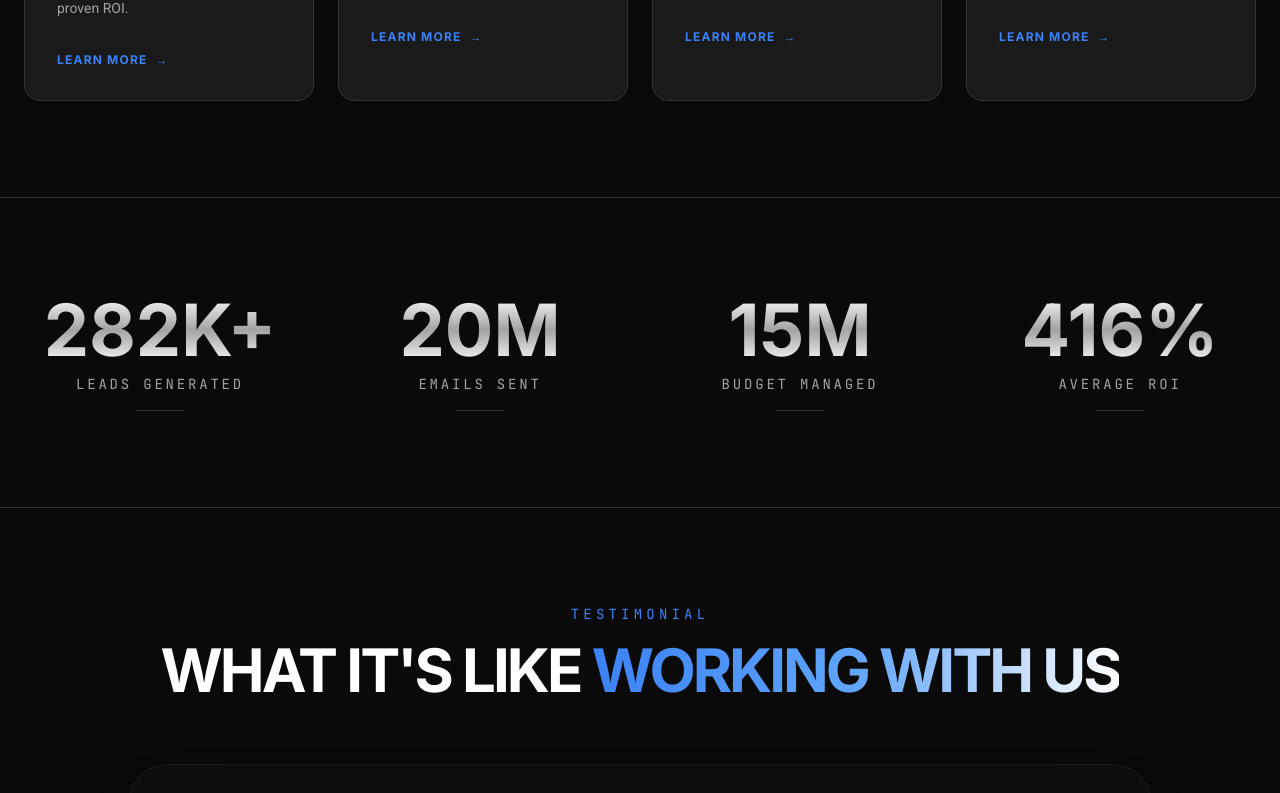
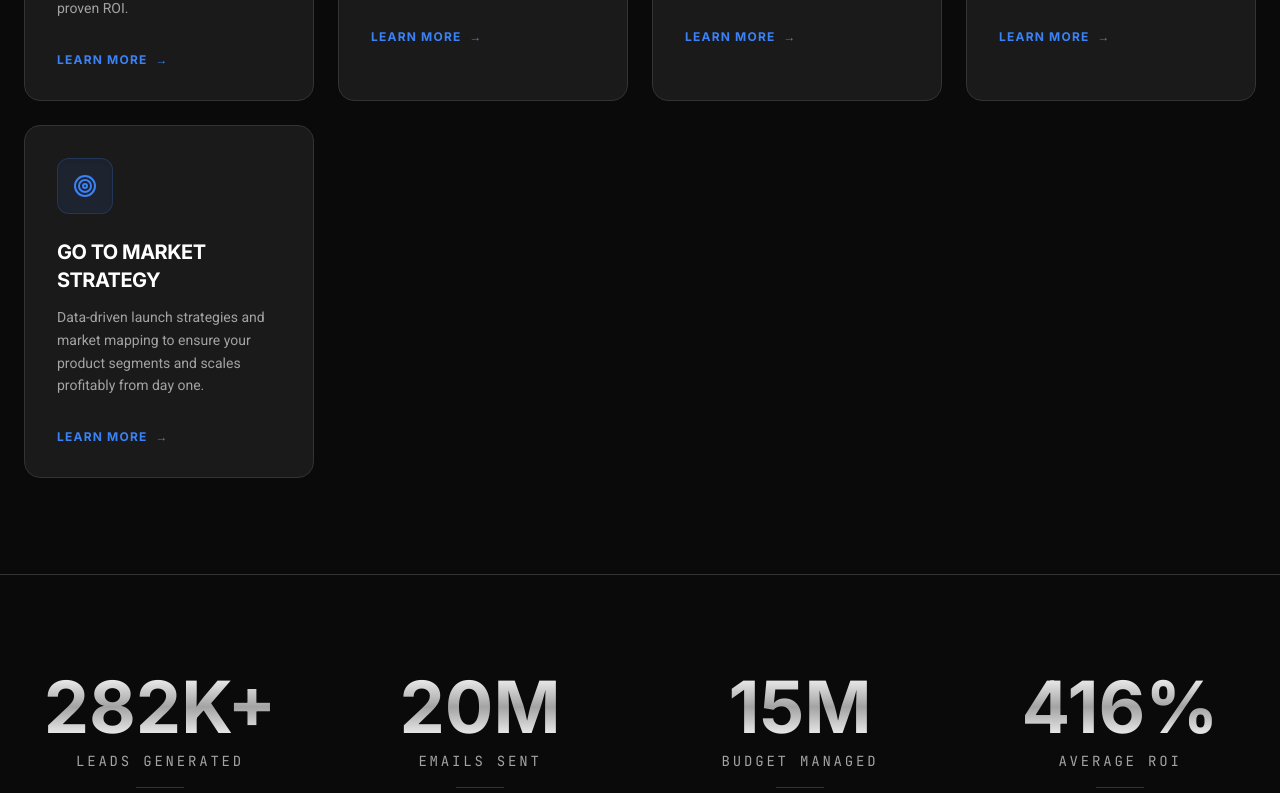
Before and after one commit to jacquesgroen88/jcewebsite, a React (Vite) app: page / in a window 1280 px wide. Shown: the part 1380-2173 px from the top of the page. Built offline with nearby package versions, Linux system fonts and the light colour scheme; grey boxes are pictures that could not be loaded.

Commit message:
feat: add Go To Market Strategy service

```diff
--- a/components/Services.tsx
+++ b/components/Services.tsx
@@ -1,6 +1,6 @@
 
 import React, { useEffect, useRef } from 'react';
-import { TrendingUp, BarChart3, Zap, PenTool } from 'lucide-react';
+import { TrendingUp, BarChart3, Zap, PenTool, Target } from 'lucide-react';
 import { SERVICES } from '../constants';
 import Card from './Card';
 
@@ -13,6 +13,7 @@ const IconMap: Record<string, React.ReactNode> = {
   sales: <BarChart3 size={24} />,
   automation: <Zap size={24} />,
   content: <PenTool size={24} />,
+  gtm: <Target size={24} />,
 };
 
 const Services: React.FC<ServicesProps> = ({ onDetailClick }) => {
--- a/constants.tsx
+++ b/constants.tsx
@@ -23,6 +23,9 @@ const Icons = {
   ),
   Content: (
     <svg width="24" height="24" viewBox="0 0 24 24" fill="none" stroke="currentColor" strokeWidth="2" strokeLinecap="round" strokeLinejoin="round"><path d="M21 11.5a8.38 8.38 0 0 1-.9 3.8 8.5 8.5 0 1 1-7.6-11.7 8.5 8.5 0 0 1 7.6 11.7Z" /><path d="m15.5 5.5 3 3-3 3" /></svg>
+  ),
+  Gtm: (
+    <svg width="24" height="24" viewBox="0 0 24 24" fill="none" stroke="currentColor" strokeWidth="2" strokeLinecap="round" strokeLinejoin="round"><circle cx="12" cy="12" r="10" /><circle cx="12" cy="12" r="6" /><circle cx="12" cy="12" r="2" /></svg>
   )
 };
 
@@ -50,6 +53,12 @@ export const SERVICES: ServiceItem[] = [
     title: 'Full-Funnel Lead Generation',
     description: 'Data analytics combined with targeted outreach to deliver high-quality leads across industries.',
     icon: 'content',
+  },
+  {
+    id: 's5',
+    title: 'Go To Market Strategy',
+    description: 'Data-driven launch strategies and market mapping to ensure your product segments and scales profitably from day one.',
+    icon: 'gtm',
   },
 ];
 
--- a/pages/ServicesPage.tsx
+++ b/pages/ServicesPage.tsx
@@ -1,6 +1,6 @@
 
 import React from 'react';
-import { Zap, Rocket, Settings, PenTool } from 'lucide-react';
+import { Zap, Rocket, Settings, PenTool, Target } from 'lucide-react';
 import Card from '../components/Card';
 import Button from '../components/Button';
 
@@ -31,12 +31,16 @@ const ServicesPage: React.FC = () => {
       color: "bg-purple-500/10 text-purple-400"
     },
     {
-      title: "Content Automation",
-      subtitle: "Human Creativity, AI Speed",
-      description: "Scale your content without losing your brand voice. We integrate Gen-AI workflows that produce months of high-quality content in minutes.",
-      features: ["Brand Voice Training", "Multi-Channel Scheduling", "Automated Video Generation", "SEO Topic Clustering"],
       icon: <PenTool className="w-8 h-8" />,
       color: "bg-pink-500/10 text-pink-400"
+    },
+    {
+      title: "Go To Market Strategy",
+      subtitle: "Full-Cycle Growth Architecture",
+      description: "Data-driven launch strategies and market mapping to ensure your product segments and scales profitably from day one. We bridge the gap between product-market fit and full-scale adoption.",
+      features: ["Precision Market Mapping", "Competitor Intelligence", "Launch Sequence Automation", "Revenue Infrastructure"],
+      icon: <Target className="w-8 h-8" />,
+      color: "bg-orange-500/10 text-orange-400"
     }
   ];
 
```
